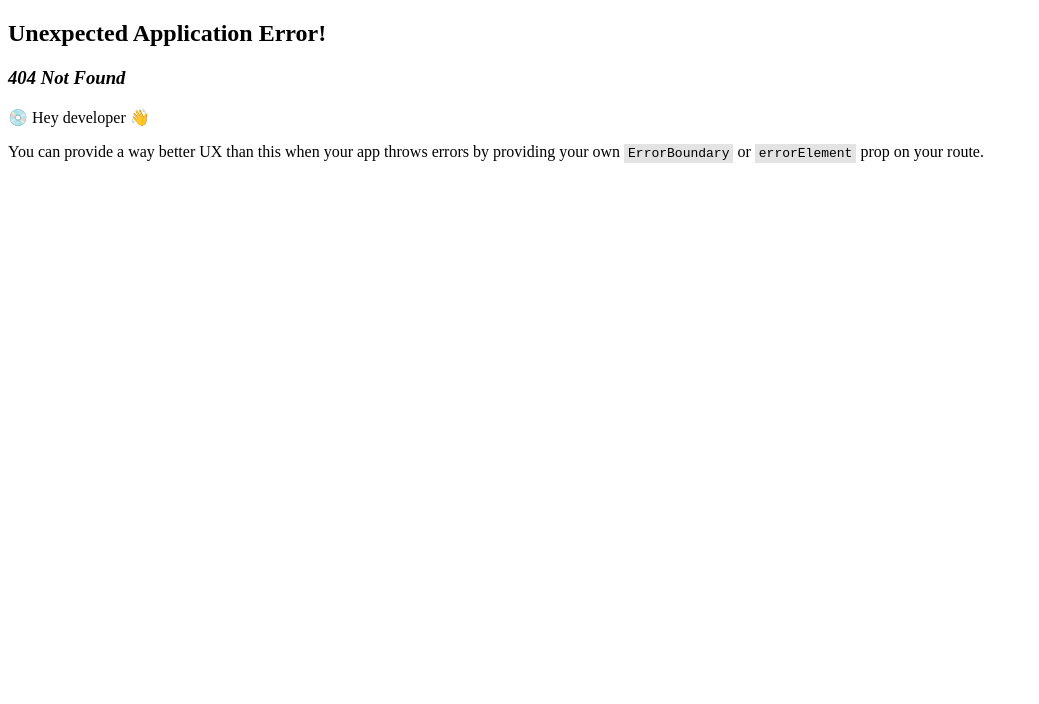
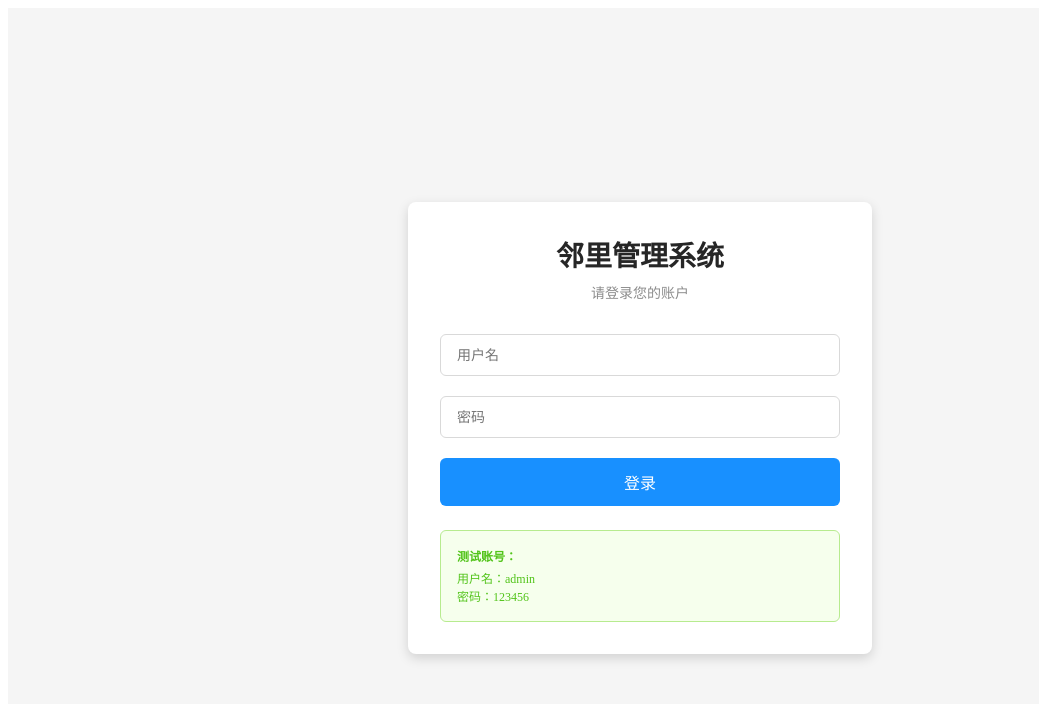
Before and after one commit to Jarvis636431/neighbor-maneger, a React (Vite) app: page /login in a window 1280 px wide. Before the commit this address had no page. Shown: the top 704 px of the page, without its empty margins (0-1039 px from the left). Built offline with nearby package versions, Linux system fonts and the light colour scheme.

Commit message:
新增了登录页面

```diff
--- a/src/components/Layout.jsx
+++ b/src/components/Layout.jsx
@@ -5,6 +5,14 @@ const Layout = () => {
   const [collapsed, setCollapsed] = useState(false);
   const navigate = useNavigate();
   const location = useLocation();
+
+  const handleLogout = () => {
+    // 清除登录状态
+    localStorage.removeItem('isLoggedIn');
+    localStorage.removeItem('username');
+    // 跳转到登录页面
+    navigate('/login');
+  };
 
   const menuItems = [
     { path: '/', label: '首页', icon: '🏠' },
@@ -102,15 +110,30 @@ const Layout = () => {
           padding: '0 24px'
         }}>
           <h2 style={{ margin: 0, color: '#333' }}>绿邻居后台管理系统</h2>
-          <button style={{
+          <div style={{ display: 'flex', alignItems: 'center', gap: '12px' }}>
+            <span style={{ color: '#666', fontSize: '14px' }}>
+              欢迎，{localStorage.getItem('username') || '用户'}
+            </span>
+            <button
+              onClick={handleLogout}
+              style={{
                 background: 'none',
                 border: '1px solid #d9d9d9',
                 padding: '4px 15px',
                 borderRadius: '4px',
-            cursor: 'pointer'
-          }}>
+                cursor: 'pointer',
+                color: '#666'
+              }}
+              onMouseEnter={(e) => {
+                e.target.style.backgroundColor = '#f5f5f5';
+              }}
+              onMouseLeave={(e) => {
+                e.target.style.backgroundColor = 'transparent';
+              }}
+            >
               退出登录
             </button>
+          </div>
         </div>
 
         {/* 内容区域 */}
--- /dev/null
+++ b/src/components/LoginRedirect.jsx
@@ -0,0 +1,10 @@
+import React from 'react';
+import { Navigate } from 'react-router-dom';
+
+// 登录重定向组件
+const LoginRedirect = ({ children }) => {
+  const isLoggedIn = localStorage.getItem('isLoggedIn') === 'true';
+  return isLoggedIn ? <Navigate to="/" replace /> : children;
+};
+
+export default LoginRedirect;
--- /dev/null
+++ b/src/components/ProtectedRoute.jsx
@@ -0,0 +1,10 @@
+import React from 'react';
+import { Navigate } from 'react-router-dom';
+
+// 受保护的路由组件
+const ProtectedRoute = ({ children }) => {
+  const isLoggedIn = localStorage.getItem('isLoggedIn') === 'true';
+  return isLoggedIn ? children : <Navigate to="/login" replace />;
+};
+
+export default ProtectedRoute;
--- /dev/null
+++ b/src/pages/auth/Login.jsx
@@ -0,0 +1,197 @@
+import React, { useState } from 'react';
+import { useNavigate } from 'react-router-dom';
+
+// 模拟组件
+const Card = ({ children }) => (
+  <div style={{
+    backgroundColor: '#fff',
+    borderRadius: '8px',
+    padding: '32px',
+    boxShadow: '0 4px 12px rgba(0,0,0,0.15)',
+    width: '100%',
+    maxWidth: '400px'
+  }}>{children}</div>
+);
+
+const Input = ({ type = 'text', placeholder, value, onChange, style }) => (
+  <input
+    type={type}
+    placeholder={placeholder}
+    value={value}
+    onChange={(e) => onChange(e.target.value)}
+    style={{
+      width: '100%',
+      padding: '12px 16px',
+      border: '1px solid #d9d9d9',
+      borderRadius: '6px',
+      fontSize: '14px',
+      boxSizing: 'border-box',
+      ...style
+    }}
+  />
+);
+
+const Button = ({ children, type = 'button', onClick, loading, style }) => (
+  <button
+    type={type}
+    onClick={onClick}
+    disabled={loading}
+    style={{
+      width: '100%',
+      padding: '12px 16px',
+      backgroundColor: loading ? '#91d5ff' : '#1890ff',
+      color: '#fff',
+      border: 'none',
+      borderRadius: '6px',
+      fontSize: '16px',
+      cursor: loading ? 'not-allowed' : 'pointer',
+      transition: 'background-color 0.3s',
+      ...style
+    }}
+  >
+    {loading ? '登录中...' : children}
+  </button>
+);
+
+const Login = () => {
+  const navigate = useNavigate();
+  const [formData, setFormData] = useState({
+    username: '',
+    password: ''
+  });
+  const [loading, setLoading] = useState(false);
+  const [error, setError] = useState('');
+
+  // 测试账号
+  const testAccount = {
+    username: 'admin',
+    password: '123456'
+  };
+
+  const handleInputChange = (field, value) => {
+    setFormData(prev => ({
+      ...prev,
+      [field]: value
+    }));
+    // 清除错误信息
+    if (error) setError('');
+  };
+
+  const handleSubmit = async (e) => {
+    e.preventDefault();
+
+    if (!formData.username || !formData.password) {
+      setError('请输入用户名和密码');
+      return;
+    }
+
+    setLoading(true);
+    setError('');
+
+    try {
+      // 模拟登录API调用
+      await new Promise(resolve => setTimeout(resolve, 1000));
+
+      // 验证测试账号
+      if (formData.username === testAccount.username && formData.password === testAccount.password) {
+        // 登录成功，保存登录状态
+        localStorage.setItem('isLoggedIn', 'true');
+        localStorage.setItem('username', formData.username);
+
+        // 跳转到首页
+        navigate('/');
+      } else {
+        setError('用户名或密码错误');
+      }
+    } catch (err) {
+      setError('登录失败，请重试');
+    } finally {
+      setLoading(false);
+    }
+  };
+
+  return (
+    <div style={{
+      minHeight: '100vh',
+      display: 'flex',
+      alignItems: 'center',
+      justifyContent: 'center',
+      backgroundColor: '#f5f5f5',
+      padding: '20px'
+    }}>
+      <Card>
+        <div style={{ textAlign: 'center', marginBottom: '32px' }}>
+          <h1 style={{
+            margin: '0 0 8px 0',
+            fontSize: '28px',
+            color: '#262626',
+            fontWeight: '600'
+          }}>
+            邻里管理系统
+          </h1>
+          <p style={{
+            margin: 0,
+            color: '#8c8c8c',
+            fontSize: '14px'
+          }}>
+            请登录您的账户
+          </p>
+        </div>
+
+        <form onSubmit={handleSubmit}>
+          <div style={{ marginBottom: '20px' }}>
+            <Input
+              type="text"
+              placeholder="用户名"
+              value={formData.username}
+              onChange={(value) => handleInputChange('username', value)}
+            />
+          </div>
+
+          <div style={{ marginBottom: '20px' }}>
+            <Input
+              type="password"
+              placeholder="密码"
+              value={formData.password}
+              onChange={(value) => handleInputChange('password', value)}
+            />
+          </div>
+
+          {error && (
+            <div style={{
+              marginBottom: '20px',
+              padding: '8px 12px',
+              backgroundColor: '#fff2f0',
+              border: '1px solid #ffccc7',
+              borderRadius: '6px',
+              color: '#ff4d4f',
+              fontSize: '14px'
+            }}>
+              {error}
+            </div>
+          )}
+
+          <Button type="submit" loading={loading}>
+            登录
+          </Button>
+        </form>
+
+        <div style={{
+          marginTop: '24px',
+          padding: '16px',
+          backgroundColor: '#f6ffed',
+          border: '1px solid #b7eb8f',
+          borderRadius: '6px',
+          fontSize: '12px',
+          color: '#52c41a'
+        }}>
+          <div style={{ fontWeight: '600', marginBottom: '4px' }}>测试账号：</div>
+          <div>用户名：admin</div>
+          <div>密码：123456</div>
+        </div>
+      </Card>
+    </div>
+  );
+};
+
+export default Login;
--- a/src/router/index.jsx
+++ b/src/router/index.jsx
@@ -2,15 +2,30 @@ import React from 'react';
 import { createBrowserRouter } from 'react-router-dom';
 import Layout from '../components/Layout';
 import PlaceholderPage from '../components/PlaceholderPage';
+import ProtectedRoute from '../components/ProtectedRoute';
+import LoginRedirect from '../components/LoginRedirect';
 
 // 页面组件导入
 import Dashboard from '../pages/dashboard/Dashboard';
 import TeamList from '../pages/team/TeamList';
+import Login from '../pages/auth/Login';
 
 const router = createBrowserRouter([
   {
+    path: '/login',
+    element: (
+      <LoginRedirect>
+        <Login />
+      </LoginRedirect>
+    ),
+  },
+  {
     path: '/',
-    element: <Layout />,
+    element: (
+      <ProtectedRoute>
+        <Layout />
+      </ProtectedRoute>
+    ),
     children: [
       {
         index: true,
```
Lines whose indentation alone changed are shown as unchanged.
